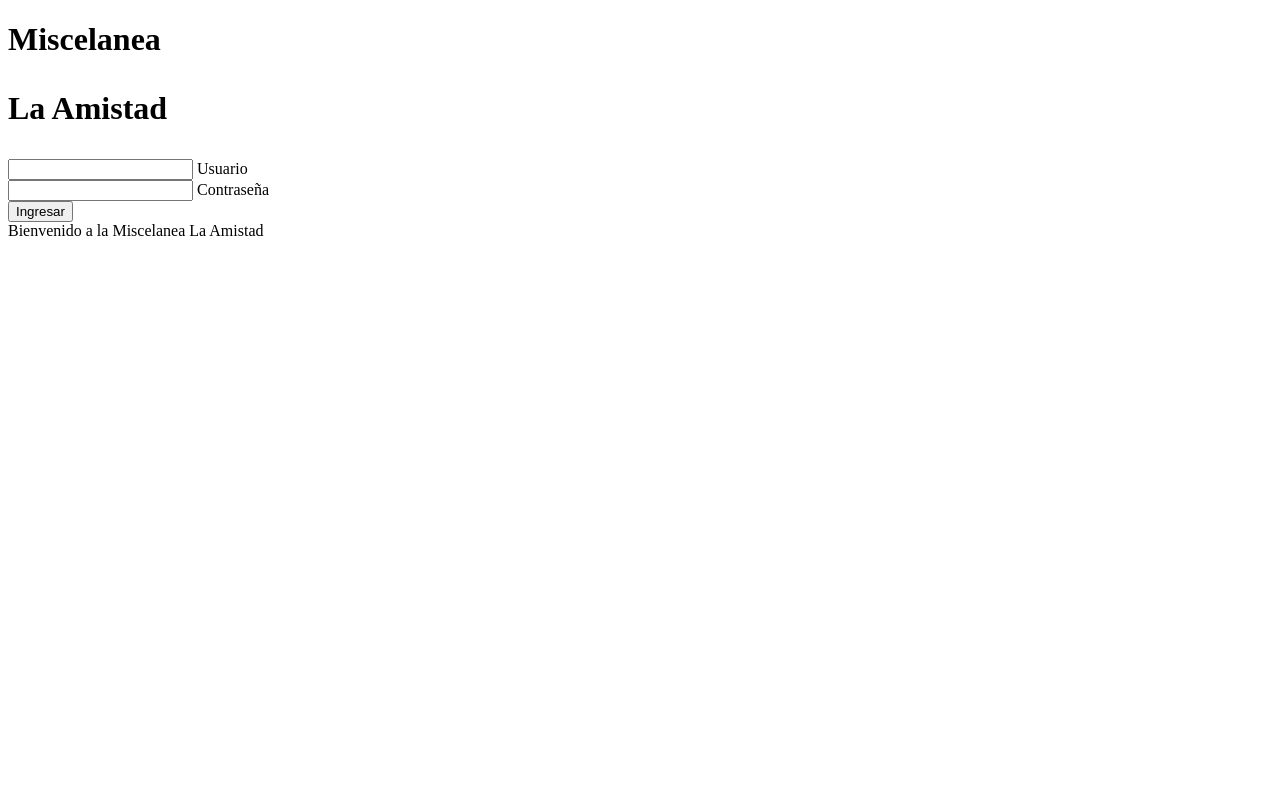
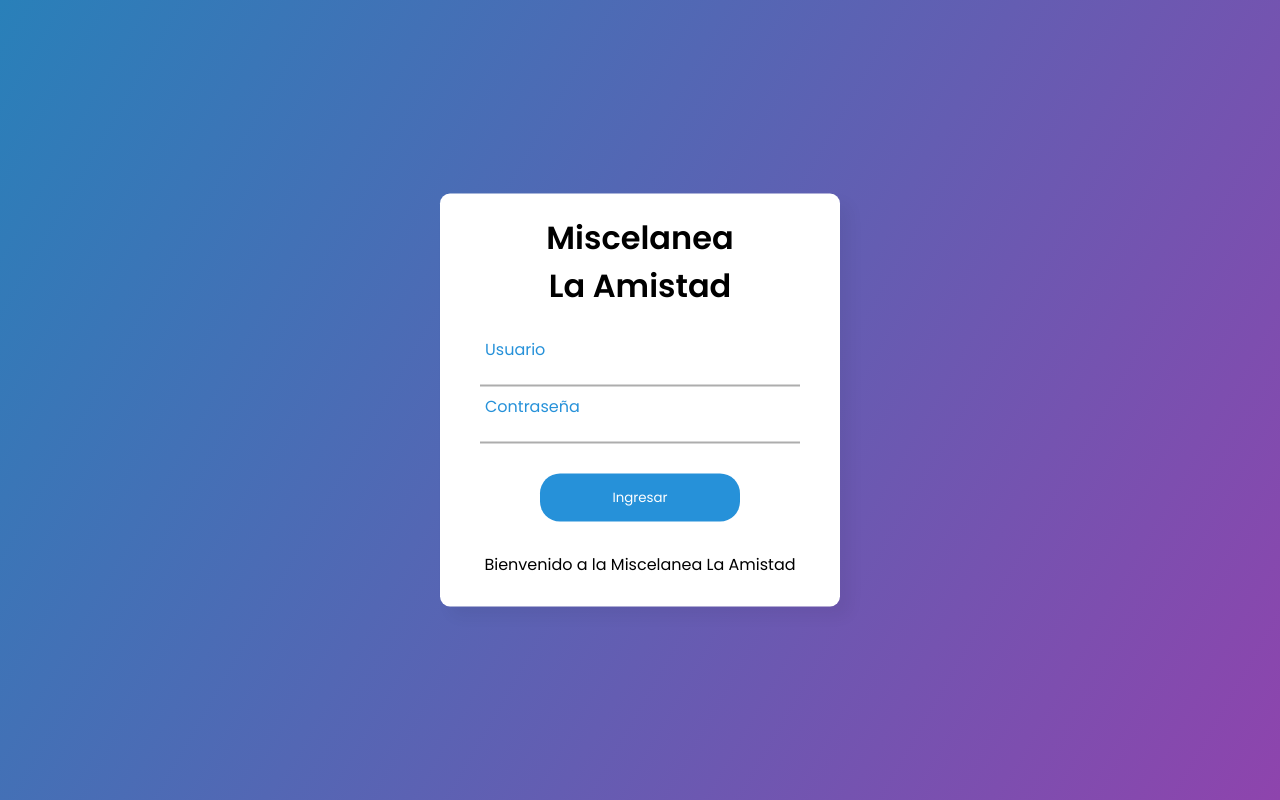
Before and after one commit to Duvan8/Proyecto_Micelanea, a website: page vistas/index.ejs in a window 1280 px wide. Drawn offline with nearby package versions, Linux system fonts and the light colour scheme; files that its build step writes are made by us from their sources.

Commit message:
avance del login

```diff
--- /dev/null
+++ b/public/css/login.css
@@ -0,0 +1,87 @@
+@import url('https://fonts.googleapis.com/css2?family=Noto+Sans:wght@700&family=Poppins:wght@400;500;600&display=swap');
+*{
+  margin: 0;
+  padding: 0;
+  box-sizing: border-box;
+  font-family: "Poppins", sans-serif;
+}
+.miscelanea{
+  position: absolute;
+  text-align: center;
+}
+body{
+  margin: 0;
+  padding: 0;
+  background: linear-gradient(120deg,#2980b9, #8e44ad);
+  height: 100vh;
+  overflow: hidden;
+}
+.center{
+  position: absolute;
+  top: 50%;
+  left: 50%;
+  transform: translate(-50%, -50%);
+  width: 400px;
+  background: white;
+  border-radius: 10px;
+  box-shadow: 10px 10px 15px rgba(0,0,0,0.05);
+}
+.center h1{
+  text-align: center;
+  padding: 20px 0;
+}
+.center form{
+  padding: 0 40px;
+  box-sizing: border-box;
+}
+form .txt_field{
+  position: relative;
+  border-bottom: 2px solid #adadad;
+  margin: 30px 0;
+}
+.txt_field input{
+  width: 100%;
+  padding: 0 5px;
+  height: 20px;
+  font-size: 16px;
+  border: none;
+  background: none;
+  outline: none;
+}
+.txt_field label{
+  position: absolute;
+  top: 50%;
+  left: 5px;
+  color: #adadad;
+  transform: translateY(-50%);
+  font-size: 16px;
+  pointer-events: none;
+  transition: .5s;
+}
+.txt_field input:focus ~ label,
+.txt_field input:valid ~ label{
+  top: -10px;
+  color: #2691d9;
+}
+.pass{
+  margin: -5px 0 20px 5px;
+  color: #000000;
+  cursor: pointer;
+}
+input[type="submit"]{
+  border: 0;
+  display: block;
+  background-color: #2691d9;
+  margin: 20px auto;
+  padding: 14px 10px;
+  text-align: center;
+  color: #fff;
+  width: 200px;
+  border-radius: 20px;
+}
+.signup_link{
+  margin: 30px 0;
+  text-align: center;
+  font-size: 16px;
+  color: #000000;
+}
--- a/public/js/main.js
+++ b/public/js/main.js
@@ -38,7 +38,7 @@ $(document).ready(function(){
 		},
 		function(isConfirm) {
 		  	if (isConfirm) {
-		    	window.location='/index';
+		    	window.location='/';
 		  	}
 		});
     });
--- a/rutas/rutas.js
+++ b/rutas/rutas.js
@@ -4,6 +4,8 @@ const controlador = require ('../controlador/controlador');
 const router = express.Router();
 
 router.get('/', controlador.index);
+
+router.post('/login',controlador.login);
 
 router.get('/interfaz',(req, res) => {
     res.render('interfaz');
--- a/vistas/index.ejs
+++ b/vistas/index.ejs
@@ -6,19 +6,19 @@
 	<meta http-equiv="X-UA-Compatible" content="IE=edge">
 	<meta name="viewport" content="width=device-width, initial-scale=1.0">
 	<link rel="stylesheet" href="https://cdnjs.cloudflare.com/ajax/libs/animate.css/4.1.1/animate.min.css" />
-	<link rel="stylesheet" href="estilos.css">
+	<link rel="stylesheet" href="css/login.css">
 	<title>Ingresar - La Amistad</title>
 </head>
 <body>
 	<div class="center" >
 		<h1>Miscelanea <p> La Amistad</h1>
-		<form action="interfaz" class="animate__animated animate__fadeInUp">
+		<form action="/login" method="POST" class="animate__animated animate__fadeInUp">
 			<div class="txt_field">
-				<input type="text">
+				<input type="text" name="nom">
 				<label>Usuario</label>
 			</div>
 			<div class="txt_field">
-				<input type="password">
+				<input type="password" name="con">
 				<label>Contraseña</label>
 			</div>
 			<input type="submit" name="btnlogin" class="btnlogin" value="Ingresar">
```
Also changed, not shown: controlador/controlador.js (+53 -13 lines).
